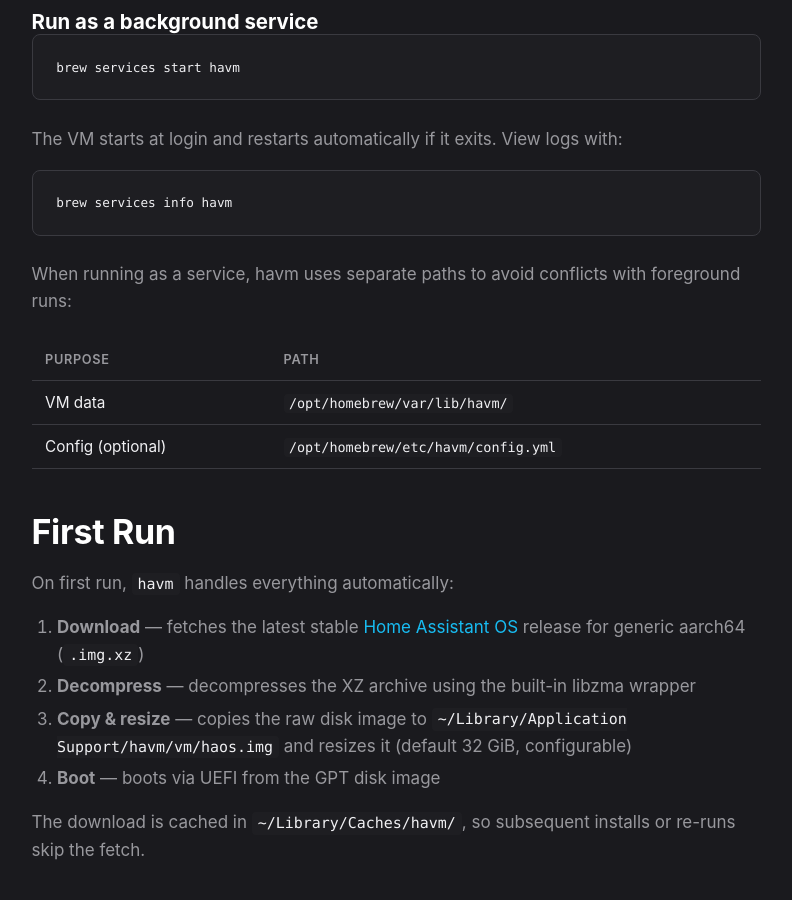
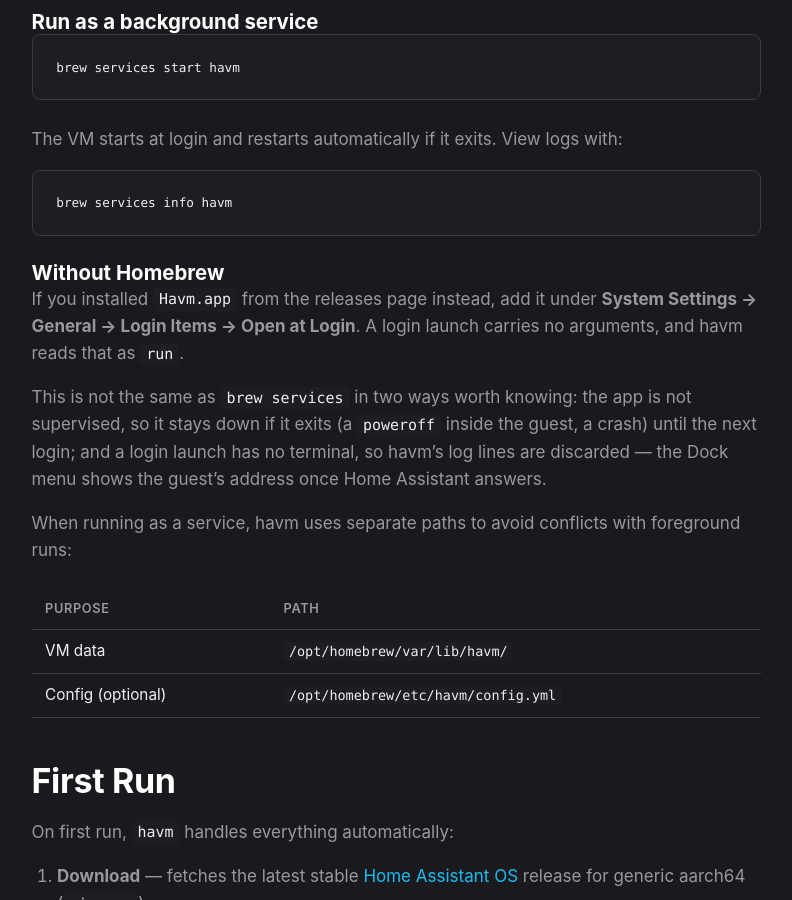
Before and after one commit to IngmarStein/havm, a Jekyll site: the page built from docs/getting-started.md, in a window 1280 px wide and 900 px high, scrolled down 977 px. Shown: the whole window, without its empty margins (244-1036 px from the left). Built offline with Jekyll 4.4.1, drawn with Linux system fonts in a browser that asks for light colours.

Commit message:
docs: how to start havm at login without Homebrew
The release ships Havm.app, so a login item is a real alternative to
`brew services` for people who installed it that way. Say so, along with the
two things that differ: a login item does not supervise the app, so an exit
stays an exit, and a login launch has no terminal, so the log lines are
discarded.

````diff
--- a/docs/getting-started.md
+++ b/docs/getting-started.md
@@ -61,6 +61,18 @@
 brew services info havm
 ```
 
+### Without Homebrew
+
+If you installed `Havm.app` from the releases page instead, add it under
+**System Settings → General → Login Items → Open at Login**. A login launch
+carries no arguments, and havm reads that as `run`.
+
+This is not the same as `brew services` in two ways worth knowing: the app is
+not supervised, so it stays down if it exits (a `poweroff` inside the guest, a
+crash) until the next login; and a login launch has no terminal, so havm's log
+lines are discarded — the Dock menu shows the guest's address once Home
+Assistant answers.
+
 When running as a service, havm uses separate paths to avoid conflicts
 with foreground runs:
 
````
Also changed, not shown: README.md.
